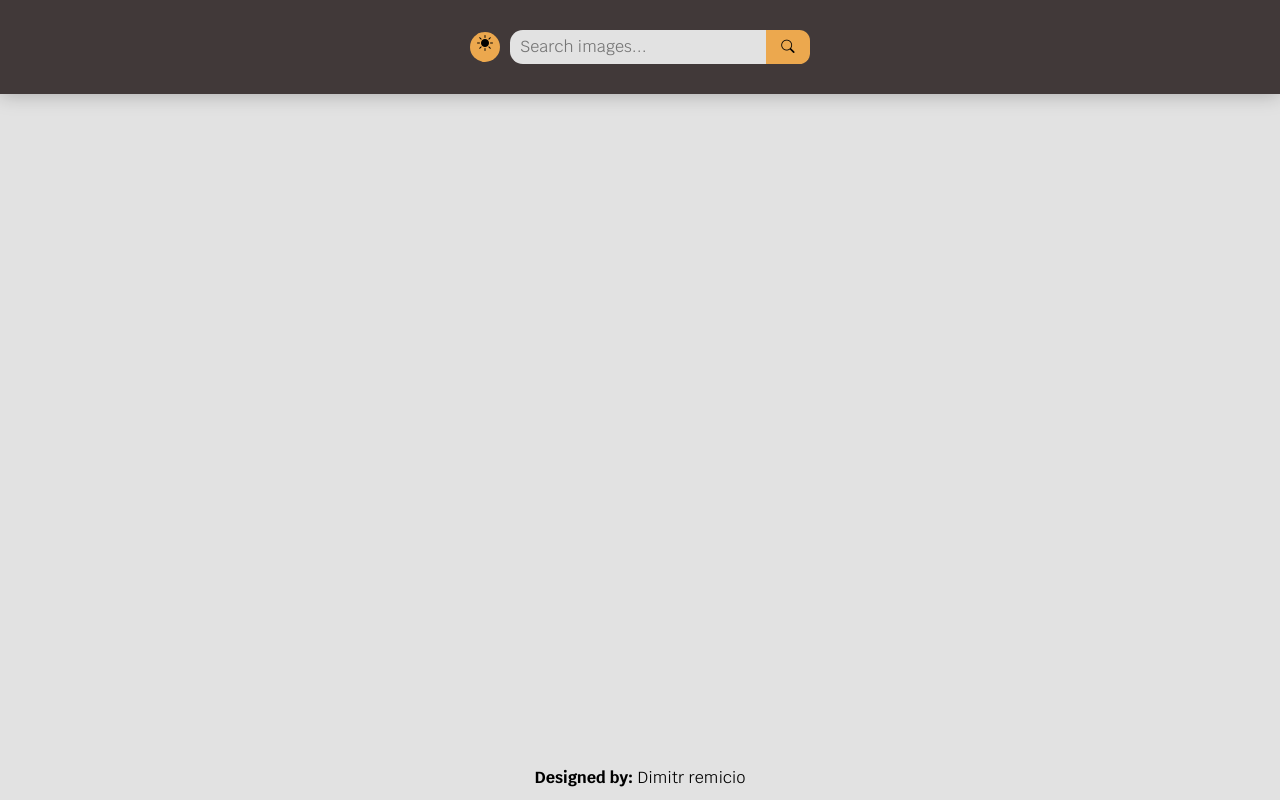
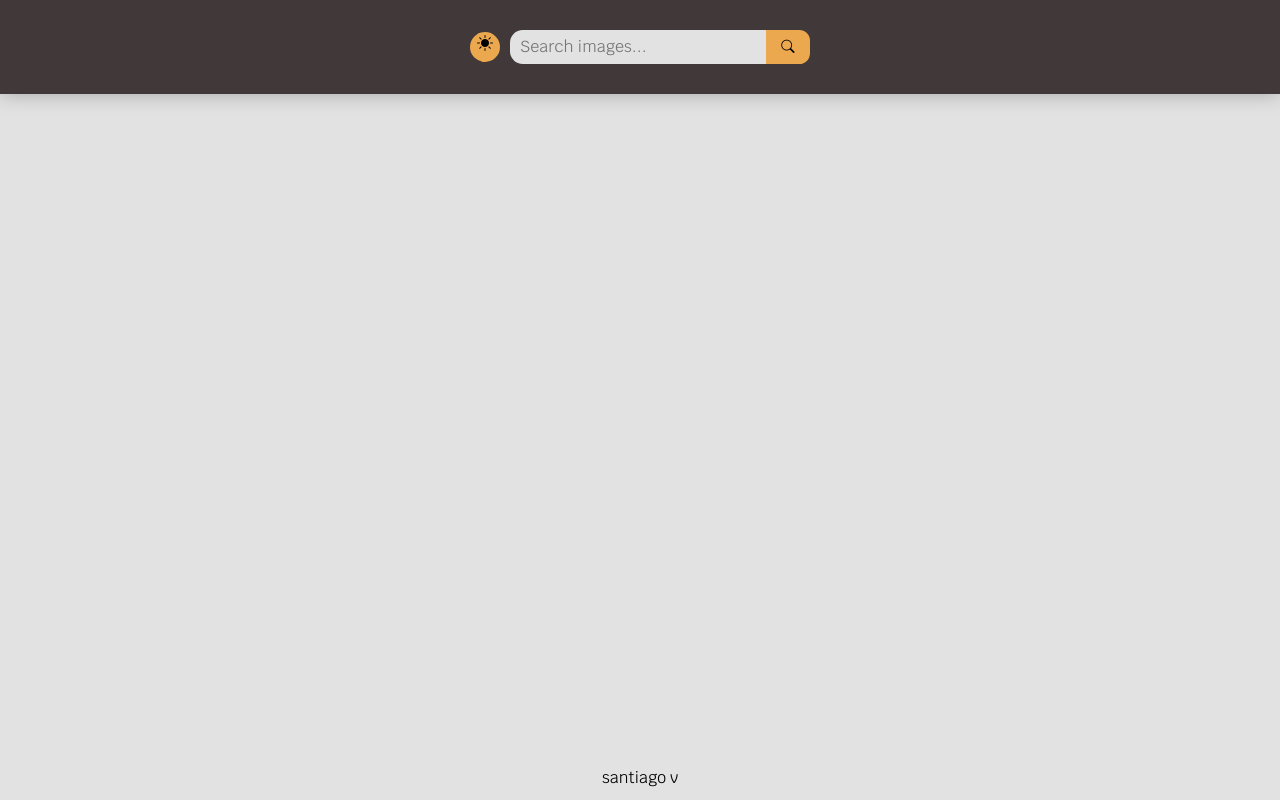
Before and after one commit to Santiagovalb/VENTAS, a website built with Parcel: page src/index.html in a window 1280 px wide. Built offline with nearby package versions, Linux system fonts and the light colour scheme.

Commit message:
Update index.html

```diff
--- a/src/index.html
+++ b/src/index.html
@@ -72,7 +72,7 @@
 
     </main>
     <footer>
-      <p><b>Designed by: </b>Dimitr remicio</p>
+      <p><b> </b>santiago v</p>
     </footer>
       <script type="module" src="./index.js"></script>
       <script src="./js/dark-mode.js"></script>
```
